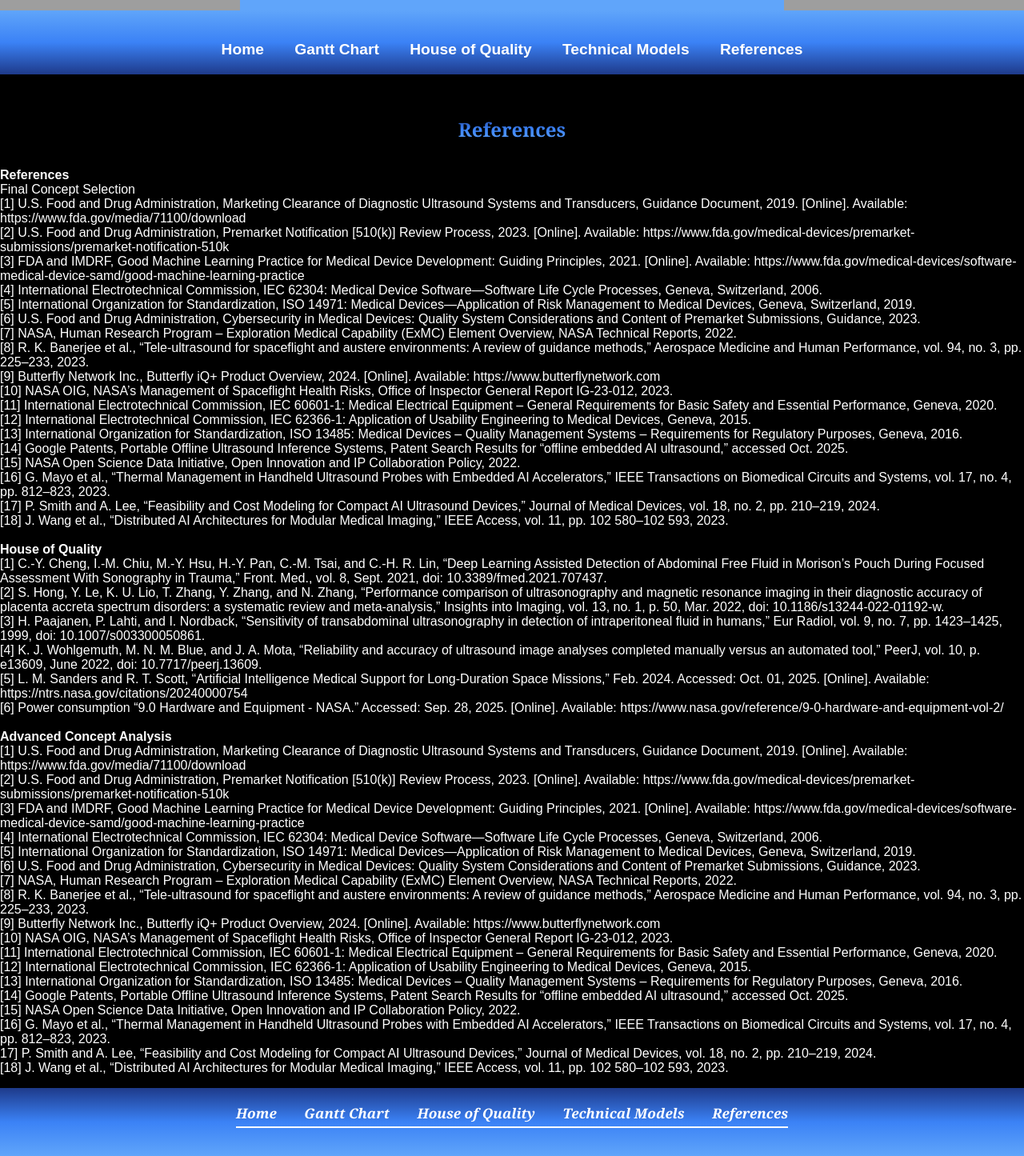
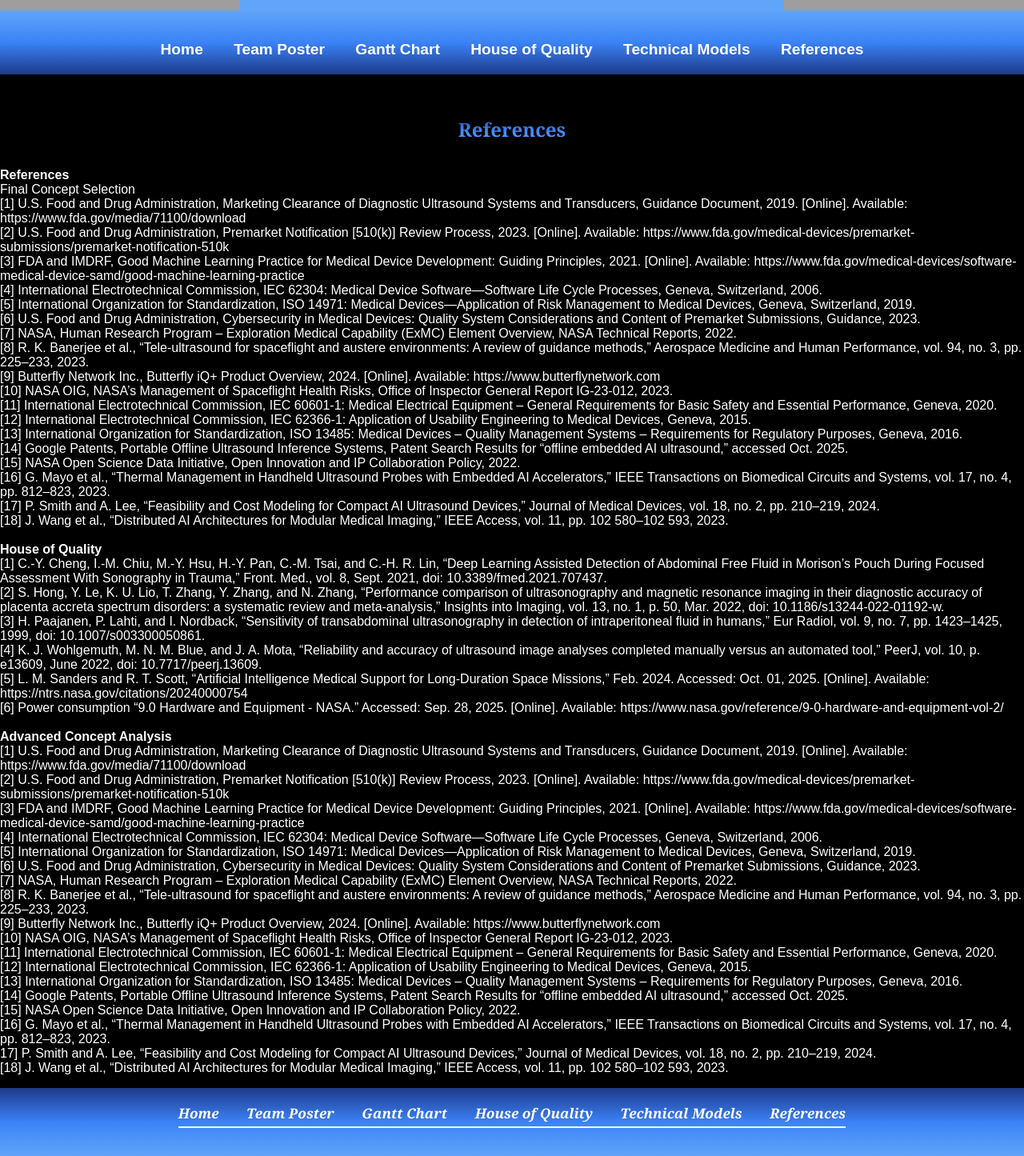
Before and after one commit to AtlasSonography/website, a plain HTML site: page References.html in a window 1280 px wide. Shown: the part 167-1612 px from the top of the page at 80% size. Drawn offline with Linux system fonts and the light colour scheme; grey boxes are pictures that could not be loaded.

Commit message:
Update References.html

```diff
--- a/References.html
+++ b/References.html
@@ -45,6 +45,7 @@
         <nav>
             <ul>
                 <li><a href ="index.html">Home</a></li>
+                <li><a href ="Poster.html">Team Poster</a></li>
                 <li><a href ="Gantt_Chart.html">Gantt Chart</a></li>
                 <li><a href ="HOQ.html">House of Quality</a></li>
                 <li><a href ="Technical_Models.html">Technical Models</a></li>
@@ -114,6 +115,7 @@
             <nav>
                 <ul>
                     <li><a href ="index.html">Home</a></li>
+                    <li><a href ="Poster.html">Team Poster</a></li>
                     <li><a href ="Gantt_Chart.html">Gantt Chart</a></li>
                     <li><a href ="HOQ.html">House of Quality</a></li>
                     <li><a href ="Technical_Models.html">Technical Models</a></li>
```
